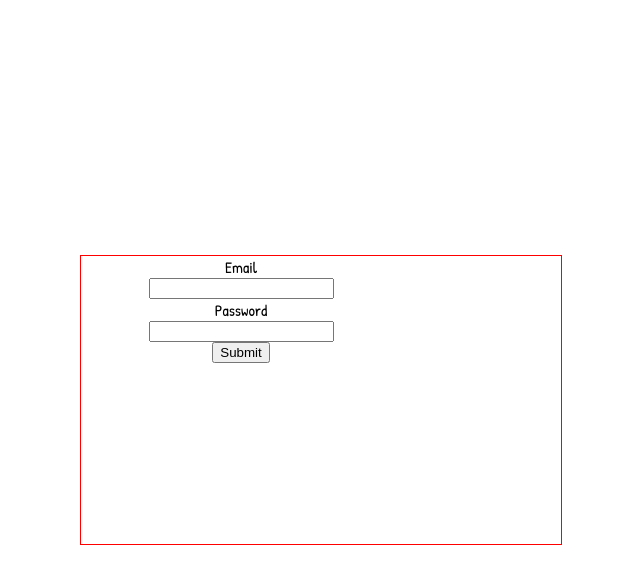
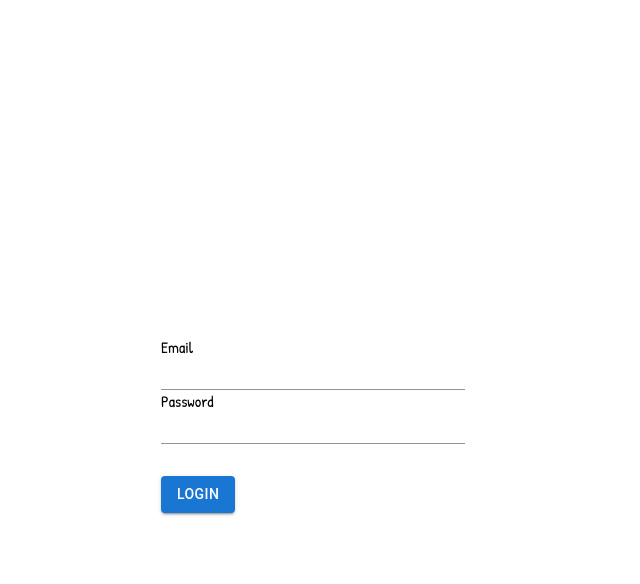
Before and after one commit to AdhikarShinde15/FinalAssignment, a React (Create React App) app: page /dashboard in a window 1280 px wide. Both pictures are taken after a click on the button "ETLP". Shown: the top 584 px of the page, without its empty margins (319-959 px from the left). Built offline with nearby package versions, Linux system fonts and the light colour scheme.

Commit message:
Made Some Changes

```diff
--- a/src/Components/AddTrack/AddTrack.module.scss
+++ b/src/Components/AddTrack/AddTrack.module.scss
@@ -6,5 +6,5 @@
 }
 
 .btn {
-    margin-top: .6rem;
+    margin-top: 1rem;
 }
--- a/src/Components/AddTrack/AddTrack.tsx
+++ b/src/Components/AddTrack/AddTrack.tsx
@@ -4,7 +4,7 @@ import styles from "../AddTrack/AddTrack.module.scss"
 import { nanoid } from 'nanoid'
 import { useContext } from "react"
 import { Context } from "../../Contexts/Context"
-import { Button, Select, TextField } from "@mui/material"
+import { Button, MenuItem, Select, TextField } from "@mui/material"
 
 
 const AddTrack = ({ trackState, setTrackState }: IAddTrackProps) => {
@@ -22,14 +22,14 @@ const AddTrack = ({ trackState, setTrackState }: IAddTrackProps) => {
             <label>Owner Name</label>
             <Select variant="standard" {...register("ownerName", { required: "OwnerName Required" })} >
                 {OwnersDetails && OwnersDetails.map(value => (
-                    <option key={value.ownersName} value={value.ownersName}>
+                    <MenuItem key={value.ownersName} value={value.ownersName}>
                         {value.ownersName}
-                    </option>
+                    </MenuItem>
                 ))}
                 {
-                    OwnersDetails.length === 0 && <option value="none">
+                    OwnersDetails.length === 0 && <MenuItem value="none">
                         No Owner Added
-                    </option>
+                    </MenuItem>
                 }
             </Select>
             <label>Number of Students</label>
@@ -37,27 +37,27 @@ const AddTrack = ({ trackState, setTrackState }: IAddTrackProps) => {
             <label>Trainers Name</label>
             <Select variant="standard" {...register("trainerName")} >
                 {TrainerDetails && TrainerDetails.map(value => (
-                    <option key={value.trainerName} value={value.trainerName}>
+                    <MenuItem key={value.trainerName} value={value.trainerName}>
                         {value.trainerName}
-                    </option>
+                    </MenuItem>
                 ))}
                 {
-                    TrainerDetails.length === 0 && <option value="none">
+                    TrainerDetails.length === 0 && <MenuItem value="none">
                         No Trainer Added
-                    </option>
+                    </MenuItem>
                 }
             </Select>
             <label>Location</label>
             <Select variant="standard" {...register("location", { required: "Location Required" })} >
-                <option value="Pune">Pune</option>
-                <option value="Bangalore">Bangalore</option>
-                <option value="Online">Online</option>
+                <MenuItem value="Pune">Pune</MenuItem>
+                <MenuItem value="Bangalore">Bangalore</MenuItem>
+                <MenuItem value="Online">Online</MenuItem>
             </Select>
             <label>Start Date</label>
             <TextField variant="standard" type="date" {...register("date", { required: "Start Date Reuired" })} />
             <label>Time</label>
             <TextField variant="standard" type="time" {...register("time", { required: "Time Reuired" })} />
-            <Button className={styles.btn} variant="contained" type="submit">Add Track</Button>
+            <div className={styles.btn}><Button variant="contained" type="submit">Add Track</Button></div>
         </form>
 
     )
--- a/src/Components/Header/Header.tsx
+++ b/src/Components/Header/Header.tsx
@@ -7,8 +7,12 @@ const Header = () => {
         <div className={styles.header}>
             <Button variant="outlined"><Link className={styles.links} to="/">ETLP</Link></Button>
             <span>
-                <Button className={styles.btn} variant="outlined"><Link className={styles.links} to="/dashboard">Home</Link></Button>
-                <Button className={styles.btn} variant="outlined"><Link className={styles.links} to="/manage">Manage</Link></Button>
+                <span className={styles.btn}>
+                <Button variant="outlined"><Link className={styles.links} to="/dashboard">Home</Link></Button>
+                </span>
+                <span className={styles.btn}>
+                <Button variant="outlined"><Link className={styles.links} to="/manage">Manage</Link></Button>
+                </span>
             </span>
         </div>
     )
--- a/src/Components/Login/Login.module.scss
+++ b/src/Components/Login/Login.module.scss
@@ -4,7 +4,6 @@
     top: 50%;
     -webkit-transform: translate(-50%, -50%);
     transform: translate(-50%, -50%);
-    border: 1px solid red;
     width: 30rem;
     height: 18rem;
 }
@@ -14,6 +13,11 @@
     width: 1rem;
     flex-direction: column;
     justify-content: center;
-    align-items: center;
-    width: 20rem;
+    width: 19rem;
+    margin-top: 5rem;
+    margin-left: 5rem;
 }
+
+.btn {
+    margin-top: 2rem;
+}
--- a/src/Components/Login/Login.tsx
+++ b/src/Components/Login/Login.tsx
@@ -1,3 +1,4 @@
+import { Button, TextField } from "@mui/material";
 import { useForm, SubmitHandler } from "react-hook-form";
 import { useNavigate } from "react-router";
 import styles from "../Login/Login.module.scss"
@@ -10,12 +11,12 @@ const Login = () => {
   return (<div className={styles.login} >
     <form className={styles.form} onSubmit={handleSubmit(onSubmit)}>
       <label>Email</label>
-      <input {...register("email", { required: "Email is Required", pattern: { value: /^[A-Z0-9._%+-]+@[A-Z0-9.-]+\.[A-Z]{2,4}$/i, message: "Enter a valid Email" } })} />
+      <TextField variant="standard" {...register("email", { required: "Email is Required", pattern: { value: /^[A-Z0-9._%+-]+@[A-Z0-9.-]+\.[A-Z]{2,4}$/i, message: "Enter a valid Email" } })} />
       {errors.email && <span>{(errors.email as any).message}</span>}
       <label>Password</label>
-      <input {...register("password", { required: "Password is Required", pattern: { value: /^(?=.*[a-z])(?=.*[A-Z])(?=.*\d)(?=.*[@$!%*?&])[A-Za-z\d@$!%*?&]{8,10}$/, message: "Password Should be in this Form ex. Example@12" } })} />
+      <TextField variant="standard" {...register("password", { required: "Password is Required", pattern: { value: /^(?=.*[a-z])(?=.*[A-Z])(?=.*\d)(?=.*[@$!%*?&])[A-Za-z\d@$!%*?&]{8,10}$/, message: "Password Should be in this Form ex. Example@12" } })} />
       {errors.password && <span>{(errors.password as any).message}</span>}
-      <input type="submit" />
+     <p className={styles.btn}> <Button variant="contained" type="submit">Login</Button></p>
     </form>
   </div>
   )
--- a/src/Components/Manage/AddOwnerModal/AddOwnerModal.tsx
+++ b/src/Components/Manage/AddOwnerModal/AddOwnerModal.tsx
@@ -3,10 +3,10 @@ import { SubmitHandler, useForm } from "react-hook-form"
 import Box from '@mui/material/Box'
 import Typography from '@mui/material/Typography'
 import Modal from '@mui/material/Modal'
-// import { Context } from "../../../App"
 import { Context } from "../../../Contexts/Context"
 import { nanoid } from "nanoid"
 import { IAddOwner, IOwnerModalProps } from "./AddOwnerModal.types"
+import { Button, TextField } from "@mui/material"
 
 const style = {
     position: 'absolute' as 'absolute',
@@ -49,8 +49,8 @@ const AddOwnerModal = ({ open, handleOpen }: IOwnerModalProps) => {
                     <Typography component={'div'} id="modal-modal-description" sx={{ mt: 2 }}>
                        <form onSubmit={handleSubmit(onSubmit)}>
                             <label>New Owners Name</label>
-                            <input type="text" {...register("ownersName")} /><br/>
-                            <input type="submit" />
+                            <TextField variant="standard" type="text" {...register("ownersName")} /><br/>
+                            <Button variant="contained" type="submit">Add Owner</Button>
                         </form>
                     </Typography>
                 </Box>
--- a/src/Components/Manage/AddTrainerModal/AddTrainerModal.tsx
+++ b/src/Components/Manage/AddTrainerModal/AddTrainerModal.tsx
@@ -6,6 +6,7 @@ import Modal from '@mui/material/Modal'
 import { Context } from "../../../Contexts/Context"
 import { nanoid } from "nanoid"
 import { IAddTrainer, ITrainerModalProps } from "./AddTrainerModal.types"
+import { Button, MenuItem, Select, TextField } from "@mui/material"
 
 const style = {
     position: 'absolute' as 'absolute',
@@ -48,14 +49,14 @@ const AddTrainerModal = ({ open, handleOpen }: ITrainerModalProps) => {
                     <Typography component={'div'} id="modal-modal-description" sx={{ mt: 2 }}>
                         <form onSubmit={handleSubmit(onSubmit)}>
                             <label>New Trainers Name</label>
-                            <input type="text" {...register("trainerName")} /><br />
+                            <TextField variant="standard" type="text" {...register("trainerName")} /><br/><br/>
                             <label>Select Track</label>
-                            <select {...register("trackName")} >
-                                <option value="React">React</option>
-                                <option value="Angular">Angular</option>
-                                <option value="Flutter">Flutter</option>
-                            </select>
-                            <input type="submit" />
+                            <Select fullWidth variant="standard" {...register("trackName")} >
+                                <MenuItem value="React">React</MenuItem>
+                                <MenuItem value="Angular">Angular</MenuItem>
+                                <MenuItem value="Flutter">Flutter</MenuItem>
+                            </Select><br/><br/>
+                            <Button variant="contained" type="submit">Add Trainner</Button>
                         </form>
                     </Typography>
                 </Box>
```
